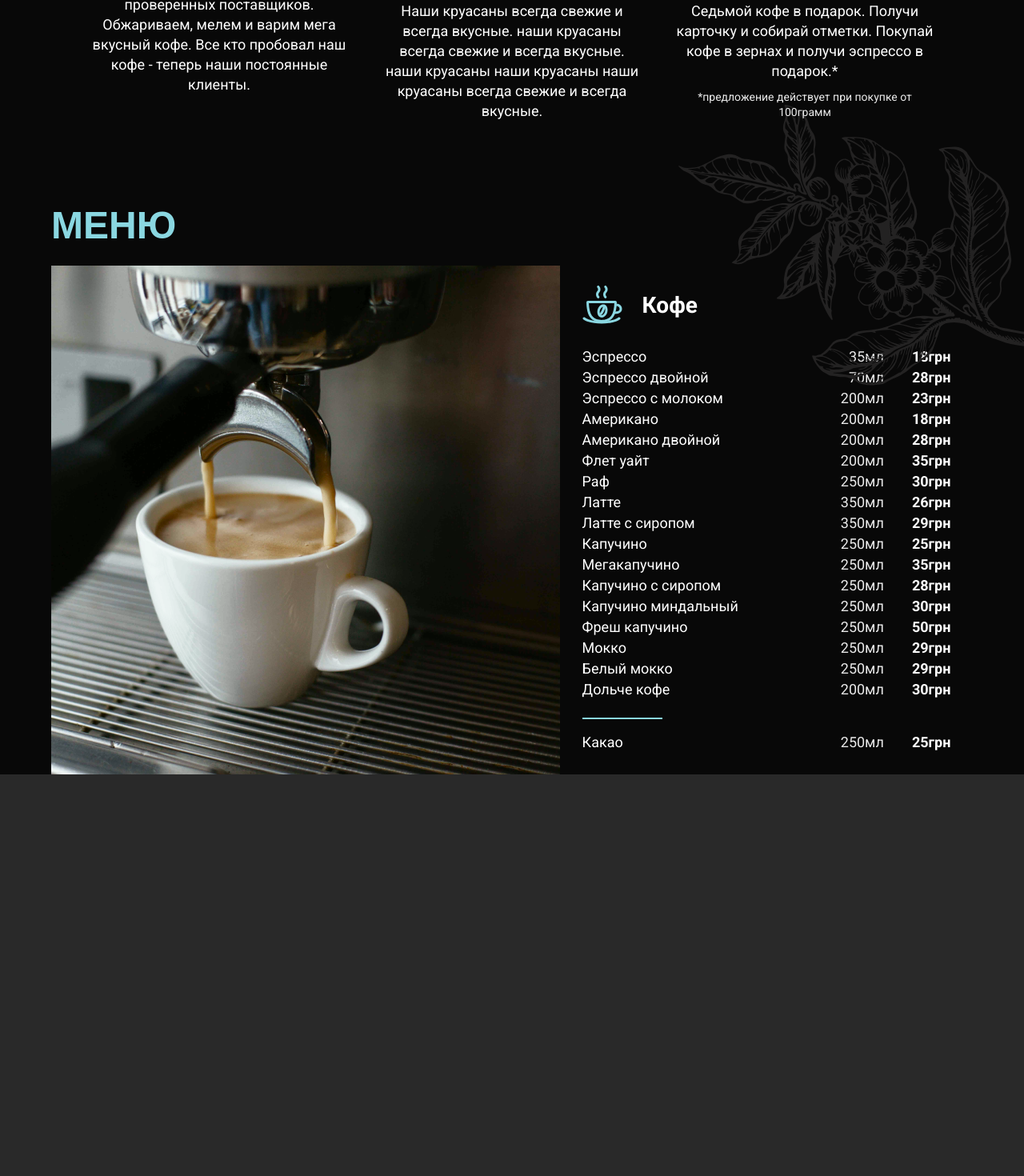
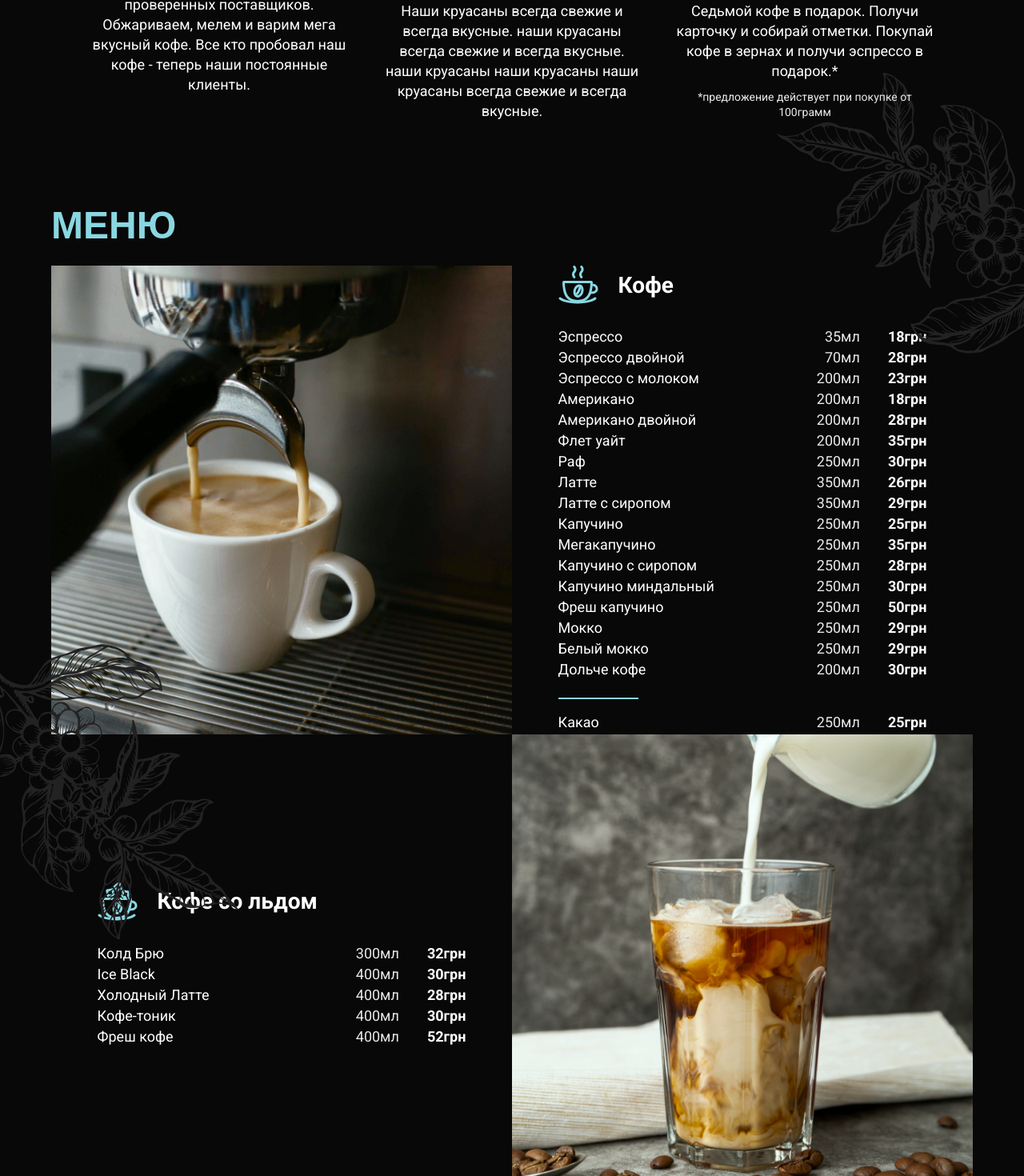
Before and after one commit to Juliet-Manoilo/Coffee-Shop-Vue, a Vue app: page / in a window 1280 px wide. Shown: the part 975-2445 px from the top of the page at 80% size. Before the commit the page ends 1943 px from the top, so only its background shows below. Built offline with nearby package versions, Linux system fonts and the light colour scheme.

Commit message:
:bug: bug fixed, section added

```diff
--- a/src/components/sections/data.js
+++ b/src/components/sections/data.js
@@ -127,3 +127,37 @@ export const coffeeMenu = [
         price: '25',
     },
 ]
+
+
+export const iceCoffee = [
+    {
+        id: 1,
+        name: 'Колд Брю',
+        ml: '300',
+        price: '32',
+    },
+    {
+        id: 2,
+        name: 'Ice Black',
+        ml: '400',
+        price: '30',
+    },
+    {
+        id: 3,
+        name: 'Холодный Латте',
+        ml: '400',
+        price: '28',
+    },
+    {
+        id: 4,
+        name: 'Кофе-тоник',
+        ml: '400',
+        price: '30',
+    },
+    {
+        id: 5,
+        name: 'Фреш кофе',
+        ml: '400',
+        price: '52',
+    },
+]
--- a/src/components/sections/menu-list.vue
+++ b/src/components/sections/menu-list.vue
@@ -1,9 +1,12 @@
  <template>
-  <div class="menu" id="menu">
-    <Icon icon="tracery" class="menu__icon" />
+  <section class="menu" id="menu">
+    <div class="menu__icon-wrapper">
+      <Icon icon="tracery" class="menu__icon" />
+    </div>
     <h2 class="menu__title">меню</h2>
     <div class="menu__row">
-      <img src="./menu1.png" alt="coffee" />
+      <img src="@/assets/menu1.png" alt="coffee" class="menu__img" />
+
       <div class="menu__content">
         <h3 class="menu__subtitle-name">
           <Icon icon="coffee-hot" class="menu__icon-title" />Кофе
@@ -21,18 +24,40 @@
         </div>
       </div>
     </div>
-  </div>
+    <div class="menu__row">
+      <div class="menu__content">
+        <h3 class="menu__subtitle-name">
+          <Icon icon="icecoffee" class="menu__icon-title" />Кофе со льдом
+        </h3>
+        <div
+          class="menu__positions--second"
+          v-for="position in iceCoffee"
+          :key="position.id"
+        >
+          <span class="menu__name">{{ position.name }}</span>
+          <div class="menu__characteristics">
+            <span class="menu__quantity">{{ position.ml }}мл</span>
+            <span class="menu__price">{{ position.price }}грн</span>
+          </div>
+        </div>
+      </div>
+      <img src="@/assets/menu2.png" alt="coffee" class="menu__img" />
+    </div>
+    <Icon icon="tracery" class="menu__icon--second" />
+  </section>
 </template>
 
 <script>
 import Icon from "../icons/Icons.vue";
 import { coffeeMenu } from "./data.js";
+import { iceCoffee } from "./data.js";
 export default {
   name: "MenuList",
   components: { Icon },
   data() {
     return {
       coffeeMenu,
+      iceCoffee,
     };
   },
 };
@@ -41,9 +66,10 @@ export default {
 <style lang="scss">
 @import "/src/styles/style.scss";
 .menu {
-  width: 90%;
-  margin: auto;
+  width: 100%;
+
   position: relative;
+  margin: 0, 5%;
 
   &__title {
     text-transform: uppercase;
@@ -51,24 +77,33 @@ export default {
     margin-bottom: 20px;
     font-family: $title-font;
     font-size: $subtitle;
+    padding-left: 5%;
   }
   &__icon {
-    position: absolute;
-    right: -7%;
-    top: -110px;
+    transform: translateX(140px);
     z-index: 0;
+    &--second {
+      position: absolute;
+      left: -9%;
+      top: 45%;
+      transform: rotate(196deg);
+    }
   }
   &__content {
     font-size: $nav-logo;
     width: 40%;
     margin: auto;
+    display: inline-block;
   }
   &__icon-title {
     margin-right: 25px;
   }
   &__row {
     display: flex;
+    width: 90%;
+    margin: auto;
   }
+
   &__subtitle-name {
     display: flex;
     align-items: center;
@@ -104,9 +139,31 @@ export default {
         top: 20px;
       }
     }
+    &--second {
+      display: flex;
+      width: 100%;
+      justify-content: space-between;
+      font-size: $nav;
+      font-weight: 400;
+      margin-bottom: 5px;
+    }
   }
   &__price {
     font-weight: 600;
   }
+  &__icon-wrapper {
+    position: absolute;
+    overflow-x: hidden;
+    right: 0;
+    top: -150px;
+  }
+
+  &__img {
+    width: 50%;
+    max-width: 100%;
+    &--right {
+      align-items: flex-end;
+    }
+  }
 }
 </style>
```
Also changed, not shown: src/assets/menu1.png (renamed from src/components/sections/menu1.png).
